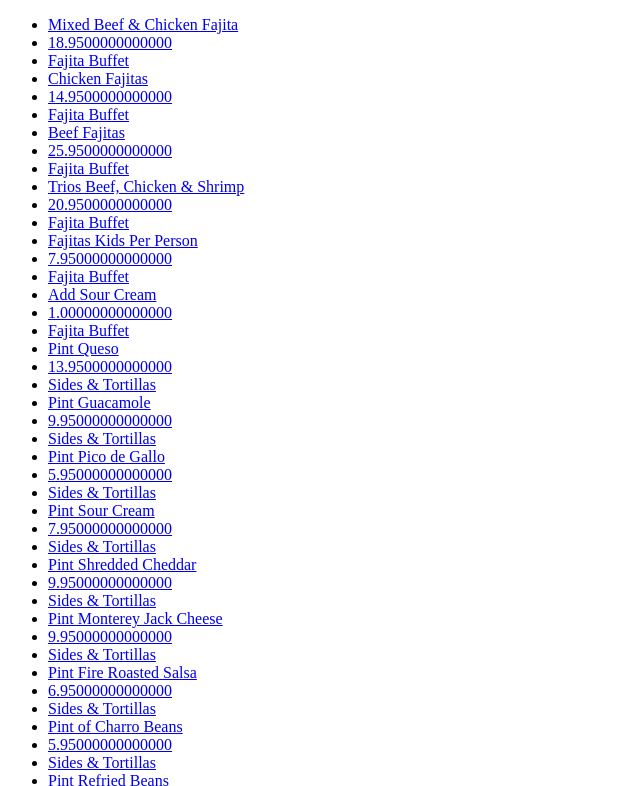
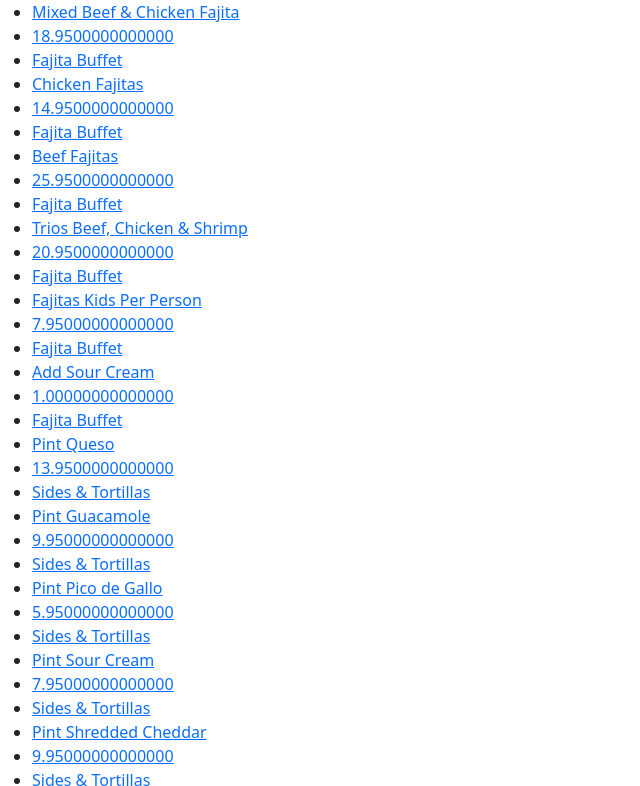
Before and after one commit to glenhood/LupeCateringQuote, a website: page Lupe.html in a window 1280 px wide. Shown: the top 786 px of the page, without its empty margins (0-640 px from the left). Drawn offline with nearby package versions, Linux system fonts and the light colour scheme.

Commit message:
fixed formatting

```diff
--- a/Lupe.html
+++ b/Lupe.html
@@ -1,16 +1,14 @@
 <!DOCTYPE html>
-<html lang="en"
-xmlns="http://www.w3.org/1999/xhtml"
->
+<html lang="en" xmlns="http://www.w3.org/1999/xhtml">
 <head>
     <script type="text/javascript" src="https://code.jquery.com/jquery-1.7.1.min.js"></script>
-
-<script src="https://ajax.googleapis.com/ajax/libs/jquery/3.3.1/jquery.min.js"></script>
-<!-- <script type="text/javascript" src="https://cdn.jsdelivr.net/npm/sharepointplus/browser/sharepointplus.js"></script> -->
-<script src = "app.js"></script>
-<meta charset="utf-8" />
-<title>
-</title>
+    <link href="https://cdn.jsdelivr.net/npm/bootstrap@5.0.2/dist/css/bootstrap.min.css" rel="stylesheet" integrity="sha384-EVSTQN3/azprG1Anm3QDgpJLIm9Nao0Yz1ztcQTwFspd3yD65VohhpuuCOmLASjC" crossorigin="anonymous">
+    <script src="https://cdn.jsdelivr.net/npm/bootstrap@5.0.2/dist/js/bootstrap.bundle.min.js" integrity="sha384-MrcW6ZMFYlzcLA8Nl+NtUVF0sA7MsXsP1UyJoMp4YLEuNSfAP+JcXn/tWtIaxVXM" crossorigin="anonymous"></script>
+    <script src="https://ajax.googleapis.com/ajax/libs/jquery/3.3.1/jquery.min.js"></script>
+    <script src = "app.js"></script>
+    <meta charset="utf-8" />
+        <title>
+        </title>
 </head>
 <body>
     <ul id="ul"></ul>
```
